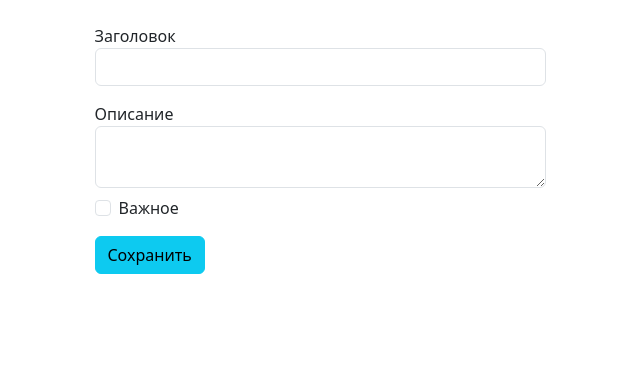
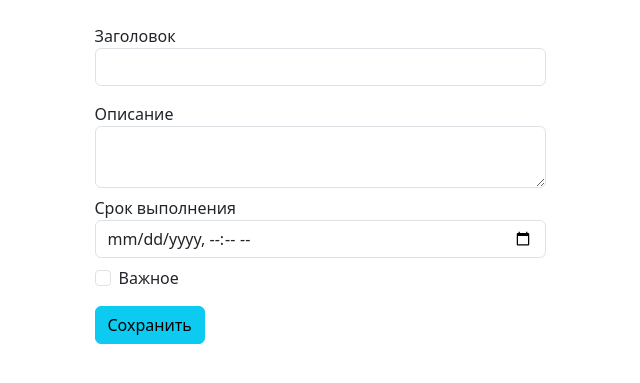
Before and after one commit to Nadezhda-27/Done, a Django app: page /create_todo/ in a window 1280 px wide. Shown: the part 174-557 px from the top of the page, without its empty margins (320-960 px from the left). Run offline with Django 4.2, Linux system fonts and the light colour scheme; the visitor is signed in with stand-in values (Sample User, id 1).

Commit message:
add deadline

```diff
--- a/todo/forms.py
+++ b/todo/forms.py
@@ -5,4 +5,4 @@ from .models import Todo
 class TodoForm(ModelForm):
     class Meta:
         model = Todo
-        fields = ['title', 'memo', 'important']
+        fields = ['title', 'memo', 'important', 'deadline']
--- a/todo/models.py
+++ b/todo/models.py
@@ -8,6 +8,7 @@ class Todo(models.Model):
     created = models.DateTimeField(auto_now_add=True)
     datecompleted = models.DateTimeField(null=True, blank=True)
     important = models.BooleanField(default=False)
+    deadline = models.DateTimeField(null=True, blank=True)  # Новое поле для срока выполнения
     user = models.ForeignKey(User, on_delete=models.CASCADE)
 
     def __str__(self):
--- a/todo/templates/todo/completed_todos.html
+++ b/todo/templates/todo/completed_todos.html
@@ -10,7 +10,10 @@
         <div class="col-md-10">
             <div class="list-group">
                 {% for todo in todos %}
-                    <a href="{% url 'view_todo' todo.id %}" class="list-group-item list-group-item-action{% if todo.important %} list-group-item-danger{% endif %} mb-2"><b>{{ todo.title }}</b> - Completed {{ todo.datecompleted|date:'M j Y H:i' }}</a>
+                    <a href="{% url 'view_todo' todo.id %}" class="list-group-item list-group-item-action{% if todo.important %} list-group-item-danger{% endif %} mb-2">
+                        <b>{{ todo.title }}</b> - Завершено {{ todo.datecompleted|date:'M j Y H:i' }}
+                        {% if todo.deadline %} - Дедлайн: {{ todo.deadline|date:"M j Y H:i" }}{% endif %}
+                    </a>
                 {% endfor %}
             </div>
         </div>
--- a/todo/templates/todo/create_todo.html
+++ b/todo/templates/todo/create_todo.html
@@ -21,7 +21,11 @@
                 </div>
                 <div class="form-group mb-2">
                     <label for="memo">Описание</label>
-                    <textarea name="memo" class="form-control" id="memo" ></textarea>
+                    <textarea name="memo" class="form-control" id="memo"></textarea>
+                </div>
+                <div class="form-group mb-2">
+                    <label for="deadline">Срок выполнения</label>
+                    <input type="datetime-local" name="deadline" class="form-control" id="deadline">
                 </div>
                 <div class="form-group form-check mb-3">
                     <input type="checkbox" name="important" class="form-check-input" id="important">
--- a/todo/templates/todo/view_todo.html
+++ b/todo/templates/todo/view_todo.html
@@ -21,7 +21,11 @@
                 </div>
                 <div class="form-group mb-2">
                     <label for="memo">Описание</label>
-                    <textarea name="memo" rows="5" class="form-control" id="memo" >{{ todo.memo }}</textarea>
+                    <textarea name="memo" rows="5" class="form-control" id="memo">{{ todo.memo }}</textarea>
+                </div>
+                <div class="form-group mb-2">
+                    <label for="deadline">Срок выполнения</label>
+                    <input type="datetime-local" name="deadline" class="form-control" id="deadline" value="{{ todo.deadline|date:'Y-m-d\\TH:i' }}">
                 </div>
                 <div class="form-group form-check mb-3">
                     <input type="checkbox" name="important" class="form-check-input" id="important" {% if todo.important %}checked{% endif %}>
--- a/todo/views.py
+++ b/todo/views.py
@@ -76,8 +76,9 @@ def view_todo(request, todo_pk):
 
 @login_required
 def current_todos(request):
-    todos = Todo.objects.filter(user=request.user, datecompleted__isnull=True)
+    todos = Todo.objects.filter(user=request.user, datecompleted__isnull=True).order_by('deadline')
     return render(request, 'todo/current_todos.html', {'todos': todos})
+
 
 
 @login_required
--- /dev/null
+++ b/к диплому.txt
@@ -0,0 +1,4 @@
+python manage.py runserver (запустить сайт)
+
+
+python manage.py startapp polls (создать новую директорию (подпроект))
```
Also changed, not shown: todo/templates/todo/current_todos.html (+8 -2 lines).
